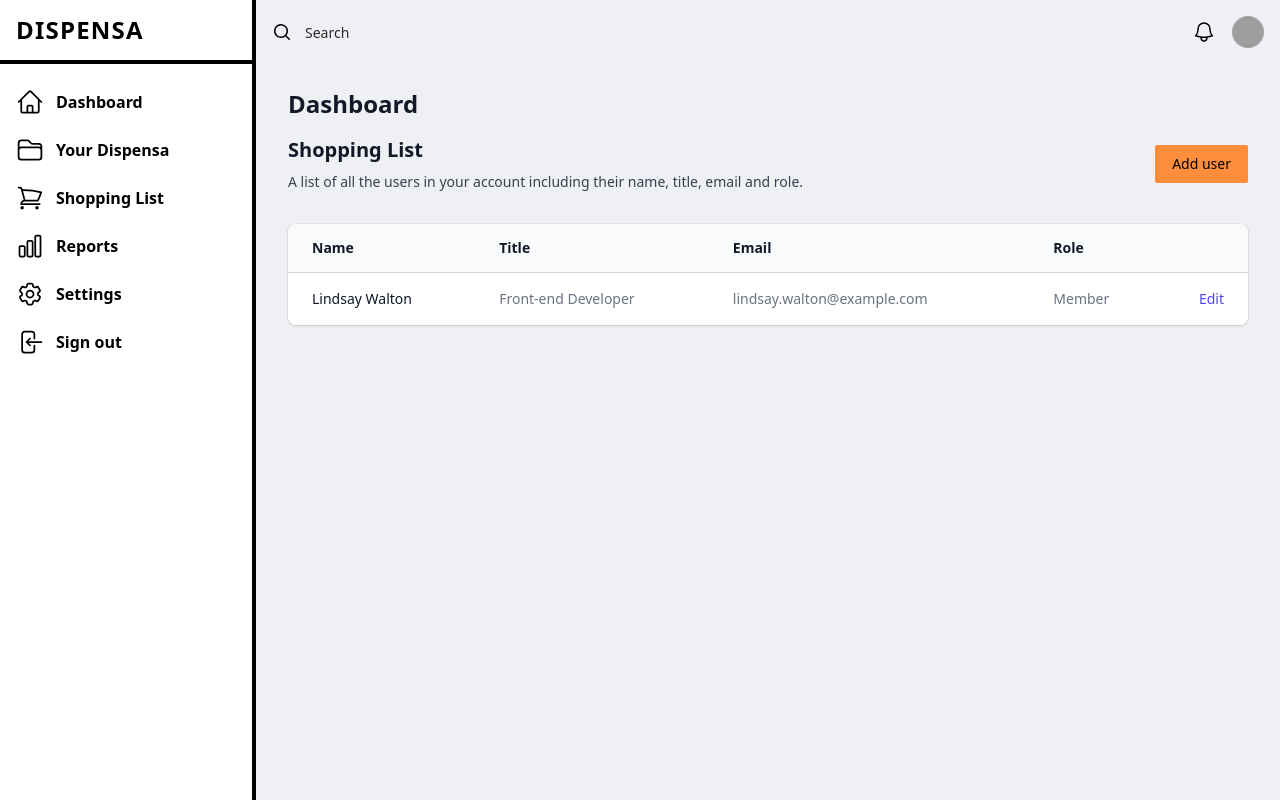
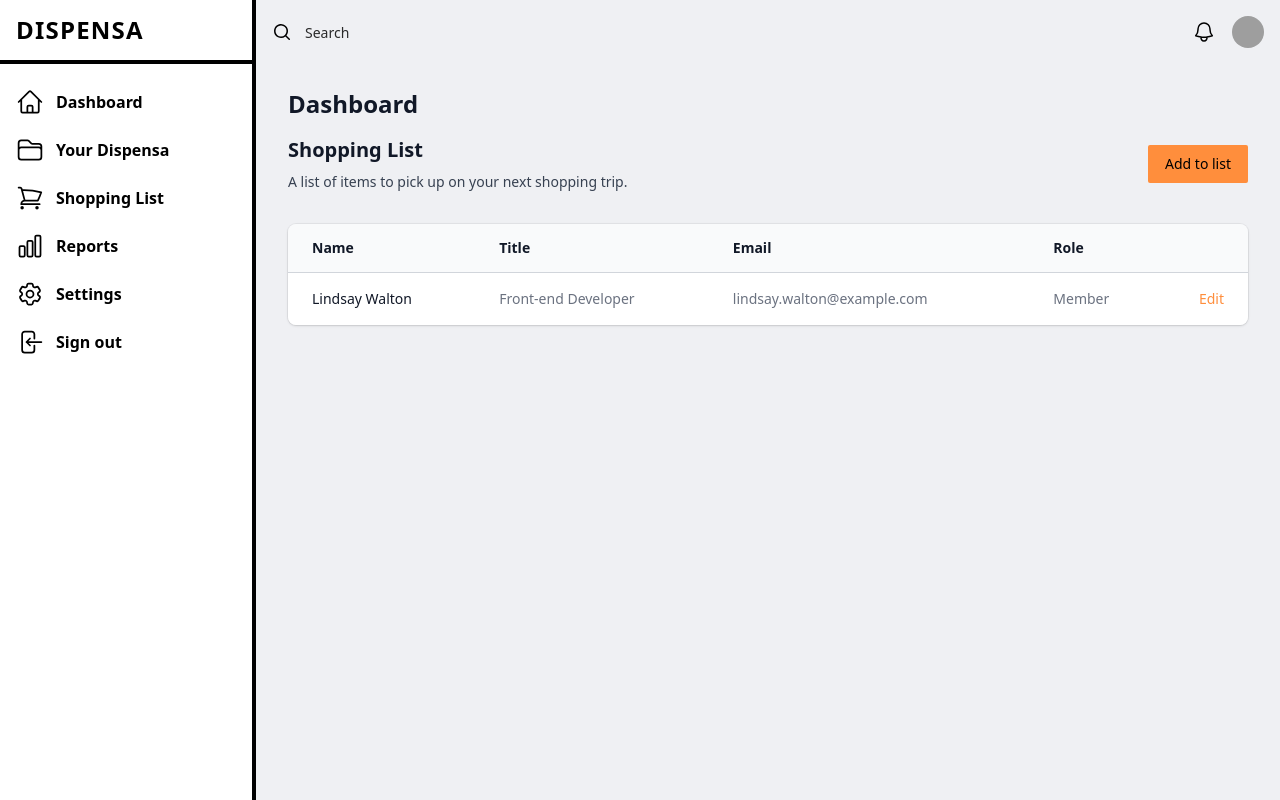
Before and after one commit to s-kngstn/dispensa-frontend, a Next.js app: page /list in a window 1280 px wide. Built offline with nearby package versions, Linux system fonts and the light colour scheme; grey boxes are pictures that could not be loaded.

Commit message:
change button text and user instructions on shopping list

```diff
--- a/pages/list/index.tsx
+++ b/pages/list/index.tsx
@@ -11,12 +11,11 @@ export default function ShoppingList() {
               Shopping List
             </h1>
             <p className="mt-2 text-sm text-gray-700">
-              A list of all the users in your account including their name,
-              title, email and role.
+              A list of items to pick up on your next shopping trip.
             </p>
           </div>
           <div className="mt-4 sm:mt-0 sm:ml-16 sm:flex-none">
-            <Button text="Add user" />
+            <Button text="Add to list" />
           </div>
         </div>
         <div className="mt-8 flex flex-col">
@@ -81,7 +80,7 @@ export default function ShoppingList() {
                         <td className="relative whitespace-nowrap py-4 pl-3 pr-4 text-right text-sm font-medium sm:pr-6">
                           <a
                             href="#"
-                            className="text-indigo-600 hover:text-indigo-900"
+                            className="text-dispensa-orange hover:opacity-75"
                           >
                             Edit<span className="sr-only">, {person.name}</span>
                           </a>
```
